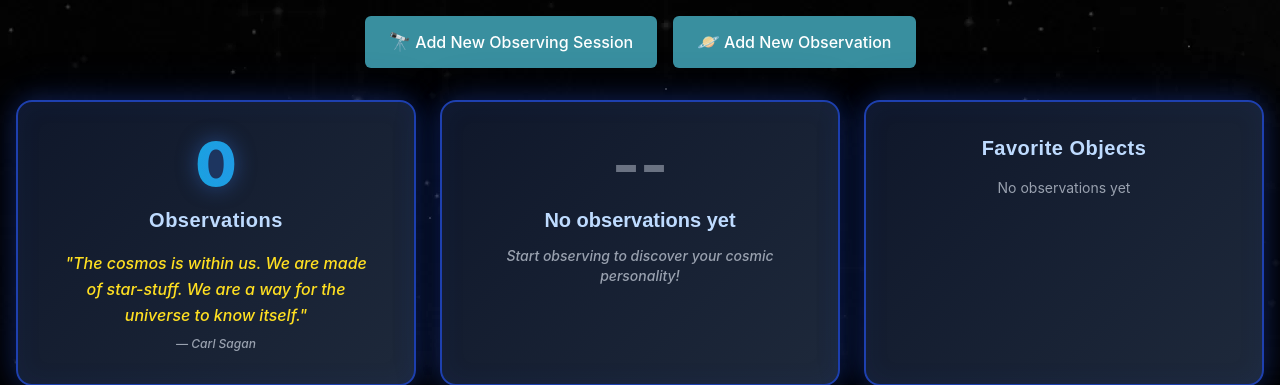
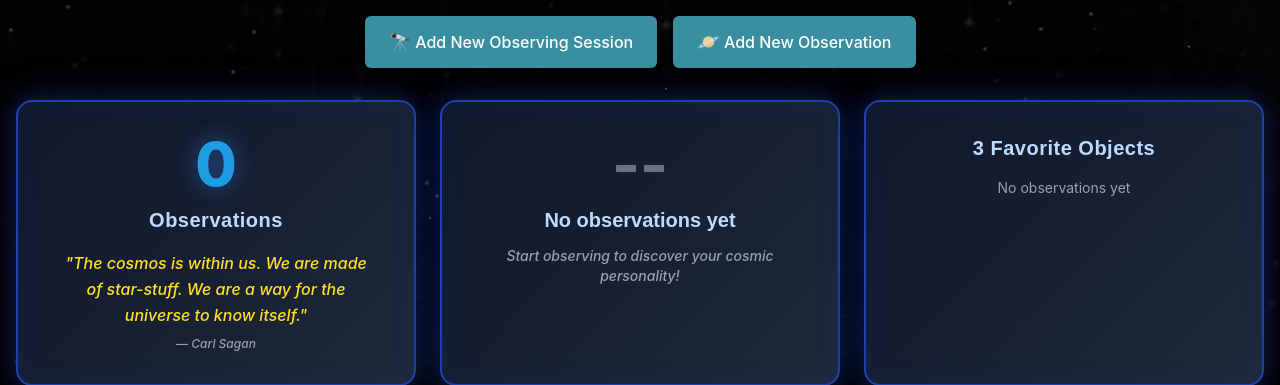
Before and after one commit to curtisnlogan/lodestar-project, a Django app: page /observations/list/ in a window 1280 px wide. Shown: the part 241-626 px from the top of the page. Run offline with Django 4.2, Linux system fonts and the light colour scheme; the visitor is signed in with stand-in values (Sample User, id 1); data that the repository does not hold is empty; style sheets or scripts are compiled from the project's sources.

Commit message:
feat: update favorites heading to display number 3

```diff
--- a/src/observations/templates/observations/observation_list.html
+++ b/src/observations/templates/observations/observation_list.html
@@ -68,7 +68,7 @@
                 </article>
                 <!-- Top Favorites -->
                 <article class="stats-dashboard-card p-8" aria-labelledby="favorites-heading">
-                    <h3 id="favorites-heading" class="text-xl text-blue-200 mb-4 text-center font-bold tracking-wide">Favorite Objects</h3>
+                    <h3 id="favorites-heading" class="text-xl text-blue-200 mb-4 text-center font-bold tracking-wide">3 Favorite Objects</h3>
                     {% if top_objects %}
                         <ul role="list">
                         {% for object_name, count, distance_miles in top_objects %}
```
